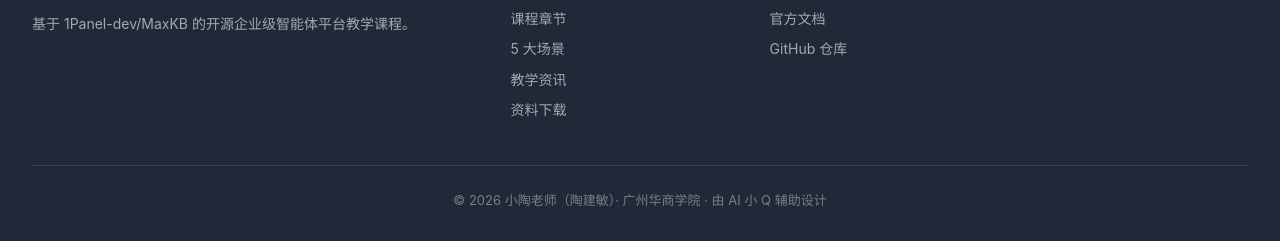
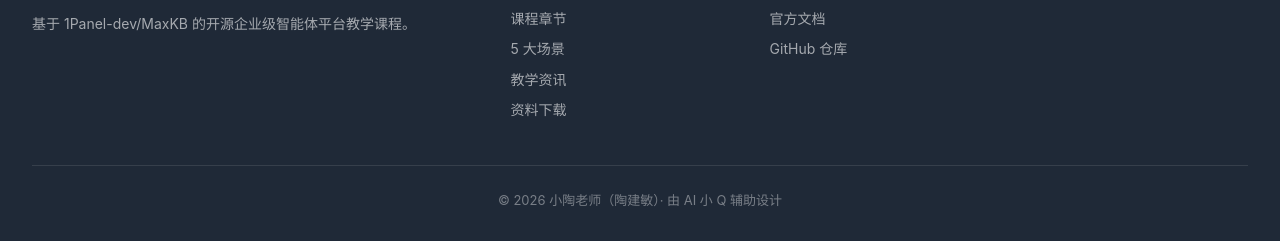
Before and after one commit to Taoj2025/maxkb-course-site, a plain HTML site: page article.html in a window 1280 px wide. Shown: the part 881-1122 px from the top of the page. Drawn offline with Linux system fonts and the light colour scheme.

Commit message:
chore: 移除「广州华商学院」字段

```diff
--- a/article.html
+++ b/article.html
@@ -383,7 +383,7 @@
       </div>
     </div>
     <div class="footer-bottom">
-      <p>© 2026 小陶老师（陶建敏）· 广州华商学院 · 由 AI 小 Q 辅助设计</p>
+      <p>© 2026 小陶老师（陶建敏）· 由 AI 小 Q 辅助设计</p>
     </div>
   </footer>
 
```
